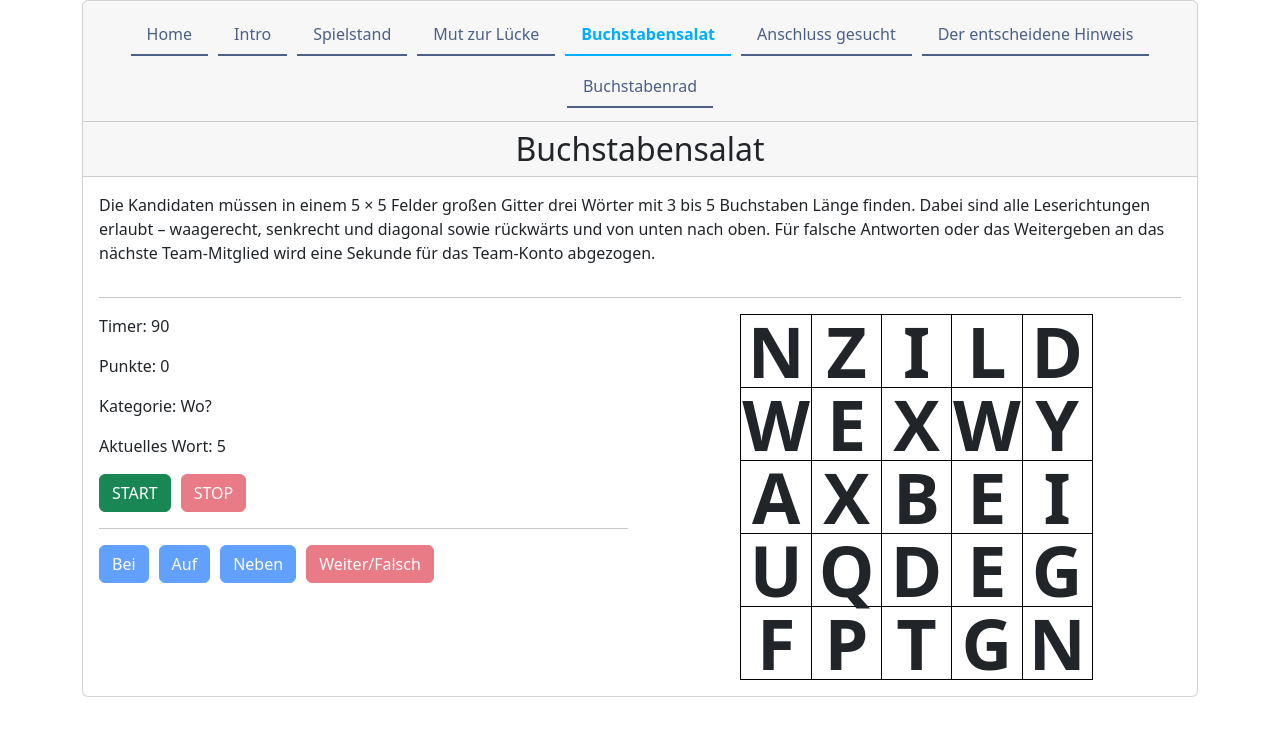
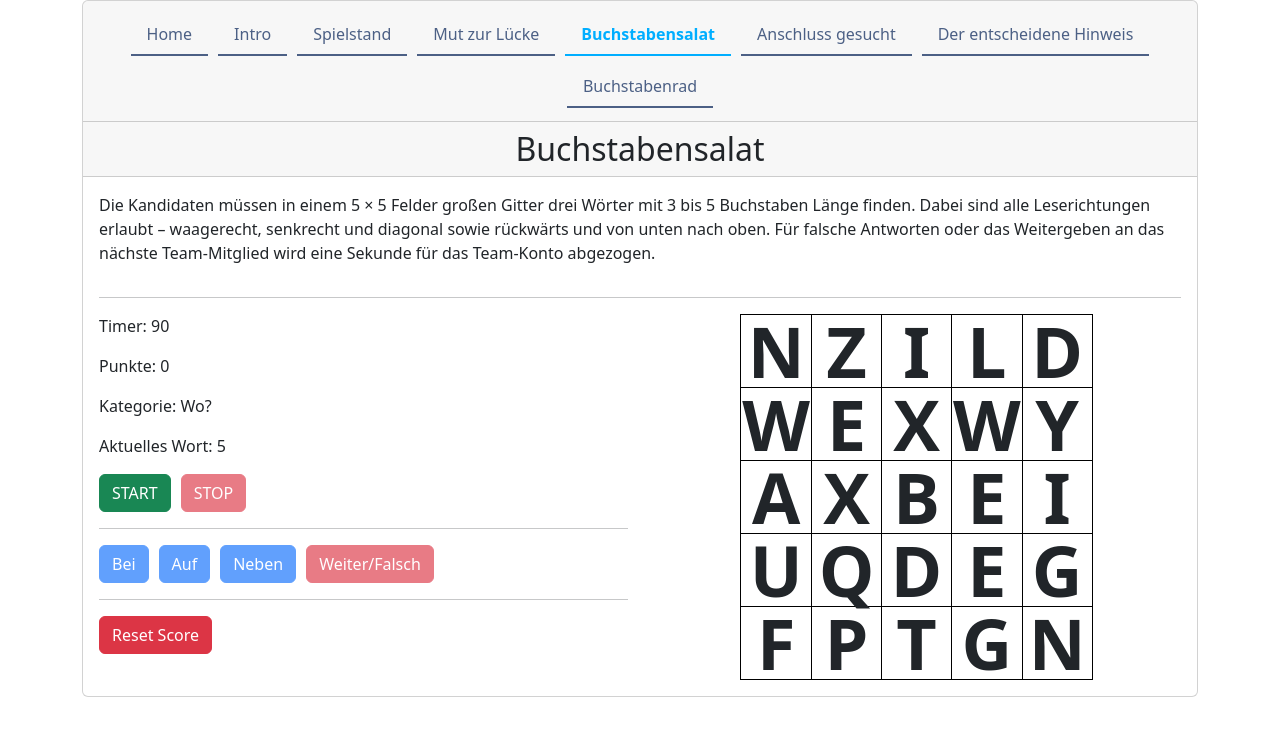
Before and after one commit to erickubenka/buchstabenbattle-app, an Angular app in the folder angular-app/: page /admin/crossword in a window 1280 px wide. Shown: the top 736 px of the page. Built offline with nearby package versions, Linux system fonts and the light colour scheme; no server answers.

Commit message:
Closes #14 - Added possibility to reset score to have a multiplayer possibility

```diff
--- a/angular-app/src/app/admin/crossword/crossword.component.html
+++ b/angular-app/src/app/admin/crossword/crossword.component.html
@@ -51,6 +51,8 @@
                         [disabled]="crossword.solvedWords.includes(word) || !timer.isStarted">{{word}}</button>
                 <button class="btn btn-danger" [disabled]="!timer.isStarted" (click)="addError()">Weiter/Falsch
                 </button>
+                <hr/>
+                <button class="btn btn-danger" (click)="resetScore()">Reset Score</button>
               </div>
             </div>
           </div>
--- a/angular-app/src/app/admin/crossword/crossword.component.ts
+++ b/angular-app/src/app/admin/crossword/crossword.component.ts
@@ -39,7 +39,6 @@ export class CrosswordComponent {
         this.lettersToHighlight.push(letter);
       }
     }
-    console.log(this.lettersToHighlight);
 
     if (this.crossword.solvedWords.length == this.crossword.words.length) {
       this.crossword = Crossword.next();
@@ -74,6 +73,18 @@ export class CrosswordComponent {
 
   send() {
     this.webSocketService.sendMessage("demo", this.prepareData());
+  }
+
+  /**
+   * Reset scores for second player
+   */
+  resetScore() {
+    this.timer = Timer.create(CrosswordGameData.timeInSeconds, () => this.send());
+    this.crossword = Crossword.next();
+    this.points = 0;
+    this.errors = 0;
+    this.lettersToHighlight = [];
+    this.send();
   }
 
   private prepareData(): GameData {
@@ -212,7 +223,6 @@ export class CrosswordComponent {
       }
     }
 
-    console.log(lettersToHighlight);
     return lettersToHighlight;
   }
 
--- a/angular-app/src/app/admin/intro/intro.component.html
+++ b/angular-app/src/app/admin/intro/intro.component.html
@@ -11,7 +11,7 @@
         </p>
         <button class="btn btn-primary btn-margin-right" (click)="startVideo()">START</button>
         <button class="btn btn-danger" (click)="stopVideo()">STOP</button>
-
+        <hr/>
         <p>Und nun den Intro SCreen anzeigen</p>
         <button class="btn btn-primary btn-margin-right" (click)="startImage()">START</button>
         <button class="btn btn-danger" (click)="stopImage()">STOP</button>
--- a/angular-app/src/app/admin/intro/intro.component.ts
+++ b/angular-app/src/app/admin/intro/intro.component.ts
@@ -46,6 +46,7 @@ export class IntroComponent {
     this.isStarted = false;
     this.isVideoShown = false;
     this.isImageShown = false;
+    this.send();
   }
 
   send() {
--- a/angular-app/src/app/display/display/display.component.html
+++ b/angular-app/src/app/display/display/display.component.html
@@ -9,12 +9,12 @@
     </ng-container>
     <ng-container *ngIf="displayData.data.currentScreenSelected == 99 && displayData.data.isStarted">
       <ng-container *ngIf="displayData.data.specificData.isVideoShown">
-        <video controls autoplay>
+        <video class="intro" controls autoplay>
           <source src="assets/images/intro-with-sound.mp4" type="video/mp4">
         </video>
       </ng-container>
       <ng-container *ngIf="displayData.data.specificData.isImageShown">
-        <img src="assets/images/intro-screen.jpg" alt="Intro Screen">
+        <img src="assets/images/intro-screen.jpg" class="intro" alt="Intro Screen">
       </ng-container>
     </ng-container>
     <ng-container *ngIf="displayData.data.currentScreenSelected == 0 && displayData.data.isStarted">
--- a/angular-app/src/app/display/display/display.component.scss
+++ b/angular-app/src/app/display/display/display.component.scss
@@ -50,3 +50,10 @@ body {
   border-radius: 30px;
   margin-bottom: 5vh;
 }
+
+.intro {
+  width: 100vw;
+  height: 100vh;
+  object-fit: cover;
+  padding: 0;
+}
```
